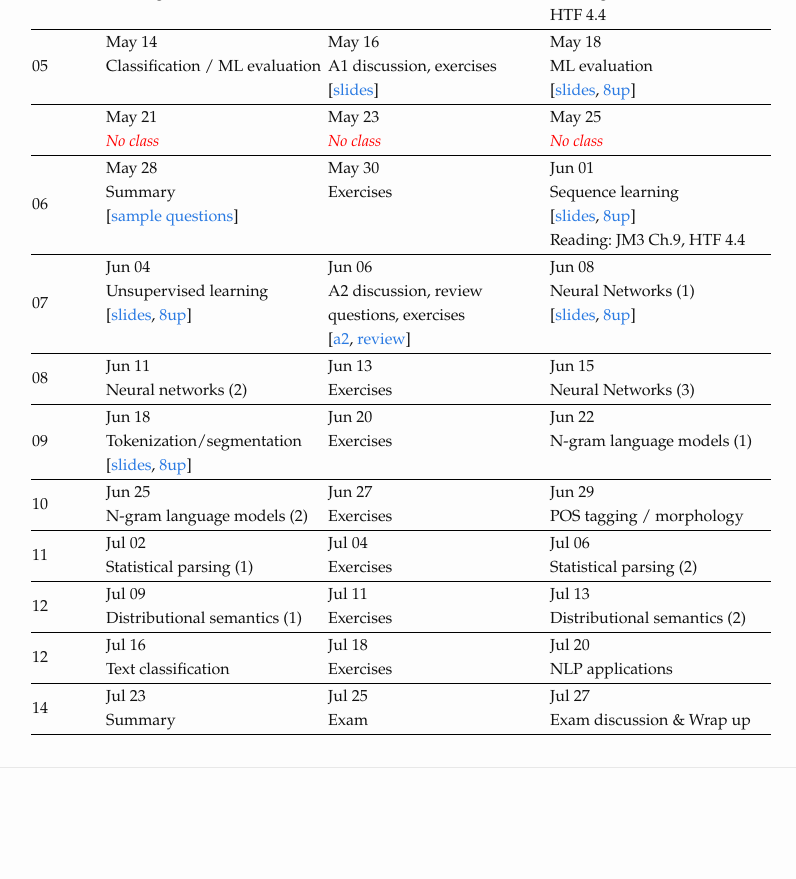
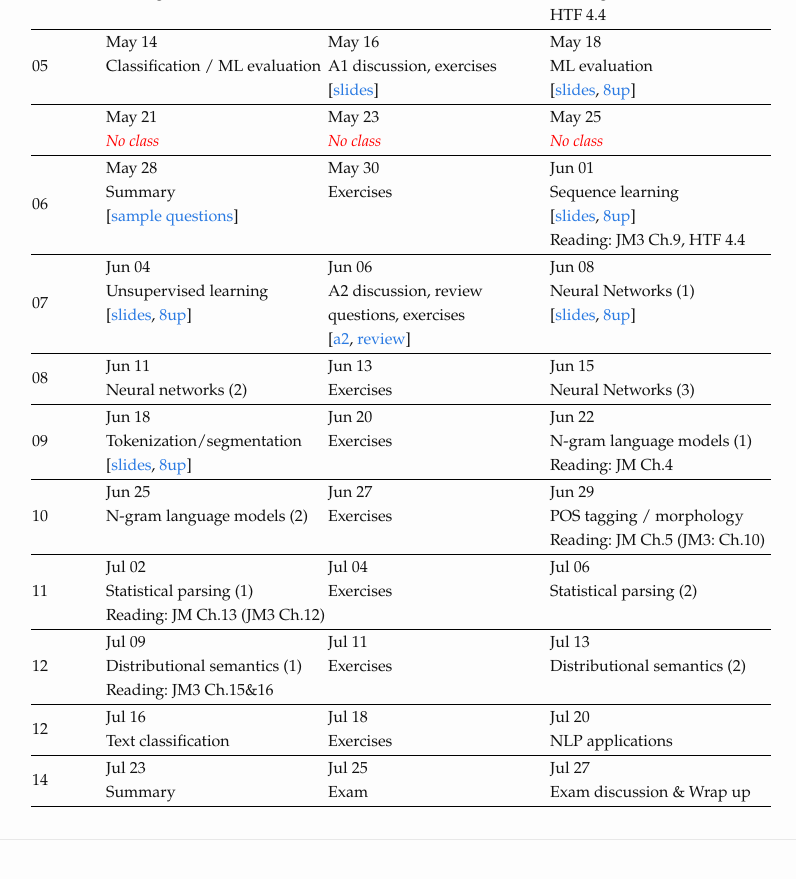
Before and after one commit to snlp2018/snlp2018.github.io, a Jekyll site: the page built from schedule.md, in a window 1280 px wide and 900 px high, scrolled down 785 px. Shown: the top 879 px of the window, without its empty margins (239-1035 px from the left). Built offline with Jekyll 4.4.1, drawn with Linux system fonts in a browser that asks for light colours; before the commit the page ends 1613 px from its top, so only the background shows below that.

Commit message:
Update schedule

```diff
--- a/_data/schedule.yml
+++ b/_data/schedule.yml
@@ -124,6 +124,7 @@
       topic: Exercises
     Jun 22:
       topic: N-gram language models (1)
+      reading: "JM Ch.4"
 - week: "10"
   dates:
     Jun 25:
@@ -132,10 +133,12 @@
       topic: Exercises
     Jun 29:
       topic: POS tagging / morphology
+      reading: "JM Ch.5 (JM3: Ch.10)"
 - week: "11"
   dates:
     Jul 02:
       topic: Statistical parsing (1)
+      reading: "JM Ch.13 (JM3 Ch.12)"
     Jul 04:
       topic: Exercises
     Jul 06:
@@ -144,6 +147,7 @@
   dates:
     Jul 09:
       topic: Distributional semantics (1)
+      reading: "JM3 Ch.15&16"
     Jul 11:
       topic: Exercises
     Jul 13:
```
Also changed, not shown: 15 other files.
